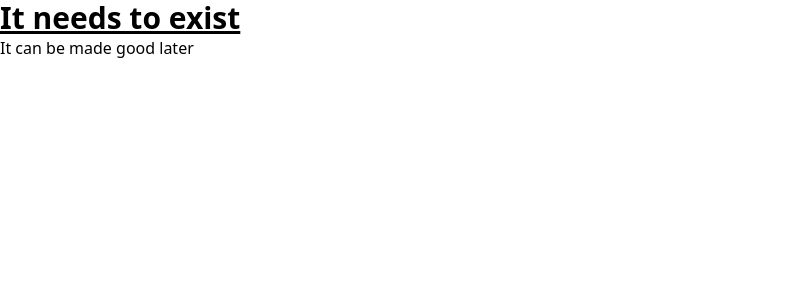
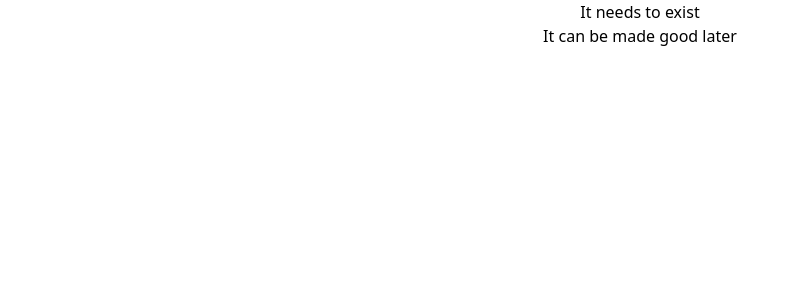
Before and after one commit to juanpeter/juanpeter, a React (Vite) app: page / in a window 1280 px wide. Shown: the top 300 px of the page, without its empty margins (0-800 px from the left). Built offline with nearby package versions, Linux system fonts and the light colour scheme.

Commit message:
It needs to exist

```diff
--- a/src/App.tsx
+++ b/src/App.tsx
@@ -4,8 +4,8 @@ function App() {
 
   return (
     <>
-      <div>
-        <h1 className="text-3xl font-bold underline">It needs to exist</h1>
+      <div className='text-center'>
+        <h1>It needs to exist</h1>
 
         <p>It can be made good later</p>
        </div>
```
Also changed, not shown: package.json (+6 -2 lines), 1 other file (tests, documents, lock files or other folders).
